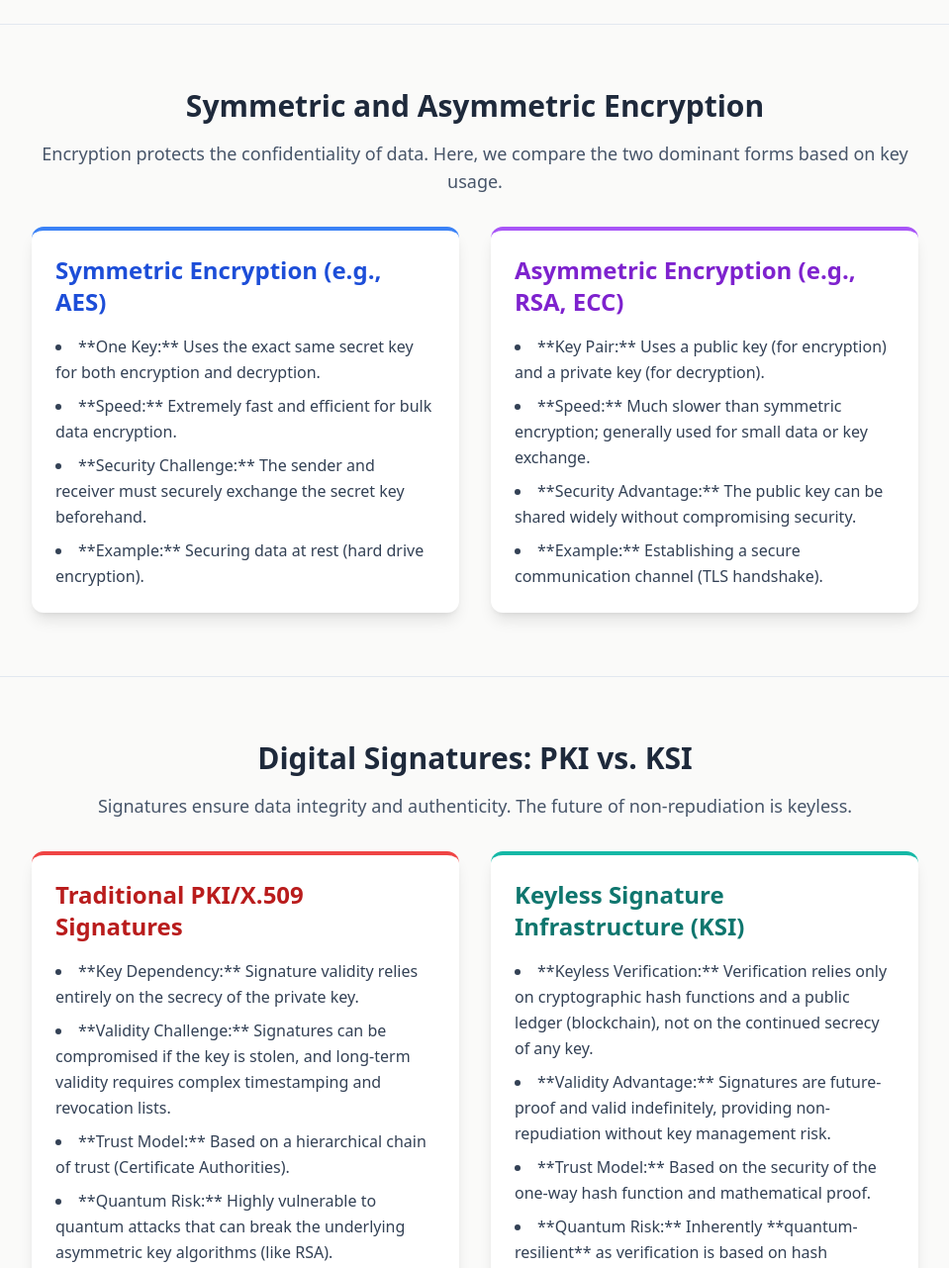
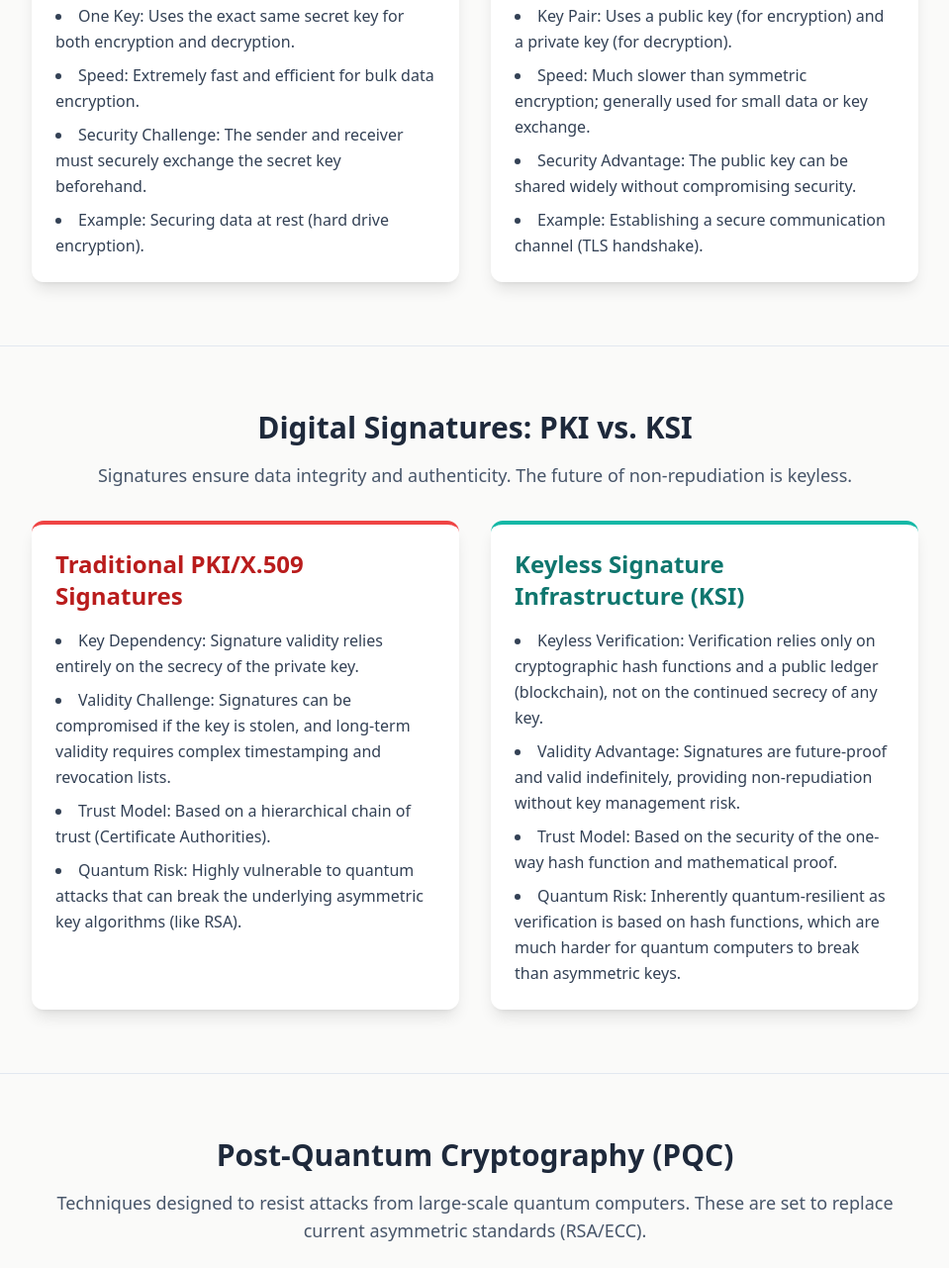
Before and after one commit to dnzengou/pqc_cryptographic_tools_analysis, a plain HTML site: page index.html in a window 1280 px wide. Shown: the part 993-2274 px from the top of the page at 99% size, without its empty margins (160-1119 px from the left). Drawn offline with nearby package versions, Linux system fonts and the light colour scheme.

```diff
--- a/index.html
+++ b/index.html
@@ -95,7 +95,7 @@
         <section id="overview" class="my-12">
             <h1 class="text-4xl md:text-5xl font-bold text-teal-800 mb-4 text-center">Cryptography's Future: Algorithms and Integrity</h1>
             <p class="text-xl text-slate-700 max-w-4xl mx-auto text-center mb-10">
-                Explore, compare, and analyze the core pillars of digital security: **Encryption**, **Digital Signatures**, and the emerging field of **Post-Quantum Cryptography (PQC)**. Use our AI tools for deep, context-aware analysis.
+                Explore, compare, and analyze the core pillars of digital security: Encryption, Digital Signatures, and the emerging field of Post-Quantum Cryptography (PQC). Use our AI tools for deep, context-aware analysis.
             </p>
         </section>
 
@@ -138,20 +138,20 @@
                 <div class="bg-white p-6 rounded-xl shadow-lg border-t-4 border-blue-500">
                     <h3 class="text-2xl font-semibold text-blue-700 mb-4">Symmetric Encryption (e.g., AES)</h3>
                     <ul class="list-disc list-inside space-y-2 text-slate-700">
-                        <li>**One Key:** Uses the exact same secret key for both encryption and decryption.</li>
-                        <li>**Speed:** Extremely fast and efficient for bulk data encryption.</li>
-                        <li>**Security Challenge:** The sender and receiver must securely exchange the secret key beforehand.</li>
-                        <li>**Example:** Securing data at rest (hard drive encryption).</li>
+                        <li>One Key: Uses the exact same secret key for both encryption and decryption.</li>
+                        <li>Speed: Extremely fast and efficient for bulk data encryption.</li>
+                        <li>Security Challenge: The sender and receiver must securely exchange the secret key beforehand.</li>
+                        <li>Example: Securing data at rest (hard drive encryption).</li>
                     </ul>
 
                 </div>
                 <div class="bg-white p-6 rounded-xl shadow-lg border-t-4 border-purple-500">
                     <h3 class="text-2xl font-semibold text-purple-700 mb-4">Asymmetric Encryption (e.g., RSA, ECC)</h3>
                     <ul class="list-disc list-inside space-y-2 text-slate-700">
-                        <li>**Key Pair:** Uses a public key (for encryption) and a private key (for decryption).</li>
-                        <li>**Speed:** Much slower than symmetric encryption; generally used for small data or key exchange.</li>
-                        <li>**Security Advantage:** The public key can be shared widely without compromising security.</li>
-                        <li>**Example:** Establishing a secure communication channel (TLS handshake).</li>
+                        <li>Key Pair: Uses a public key (for encryption) and a private key (for decryption).</li>
+                        <li>Speed: Much slower than symmetric encryption; generally used for small data or key exchange.</li>
+                        <li>Security Advantage: The public key can be shared widely without compromising security.</li>
+                        <li>Example: Establishing a secure communication channel (TLS handshake).</li>
                     </div>
                 </div>
             </div>
@@ -169,19 +169,19 @@
                 <div class="bg-white p-6 rounded-xl shadow-lg border-t-4 border-red-500">
                     <h3 class="text-2xl font-semibold text-red-700 mb-4">Traditional PKI/X.509 Signatures</h3>
                     <ul class="list-disc list-inside space-y-2 text-slate-700">
-                        <li>**Key Dependency:** Signature validity relies entirely on the secrecy of the private key.</li>
-                        <li>**Validity Challenge:** Signatures can be compromised if the key is stolen, and long-term validity requires complex timestamping and revocation lists.</li>
-                        <li>**Trust Model:** Based on a hierarchical chain of trust (Certificate Authorities).</li>
-                        <li>**Quantum Risk:** Highly vulnerable to quantum attacks that can break the underlying asymmetric key algorithms (like RSA).</li>
+                        <li>Key Dependency: Signature validity relies entirely on the secrecy of the private key.</li>
+                        <li>Validity Challenge: Signatures can be compromised if the key is stolen, and long-term validity requires complex timestamping and revocation lists.</li>
+                        <li>Trust Model: Based on a hierarchical chain of trust (Certificate Authorities).</li>
+                        <li>Quantum Risk: Highly vulnerable to quantum attacks that can break the underlying asymmetric key algorithms (like RSA).</li>
                     </ul>
                 </div>
                 <div class="bg-white p-6 rounded-xl shadow-lg border-t-4 border-teal-500">
                     <h3 class="text-2xl font-semibold text-teal-700 mb-4">Keyless Signature Infrastructure (KSI)</h3>
                     <ul class="list-disc list-inside space-y-2 text-slate-700">
-                        <li>**Keyless Verification:** Verification relies only on cryptographic hash functions and a public ledger (blockchain), not on the continued secrecy of any key.</li>
-                        <li>**Validity Advantage:** Signatures are future-proof and valid indefinitely, providing non-repudiation without key management risk.</li>
-                        <li>**Trust Model:** Based on the security of the one-way hash function and mathematical proof.</li>
-                        <li>**Quantum Risk:** Inherently **quantum-resilient** as verification is based on hash functions, which are much harder for quantum computers to break than asymmetric keys.</li>
+                        <li>Keyless Verification: Verification relies only on cryptographic hash functions and a public ledger (blockchain), not on the continued secrecy of any key.</li>
+                        <li>Validity Advantage: Signatures are future-proof and valid indefinitely, providing non-repudiation without key management risk.</li>
+                        <li>Trust Model: Based on the security of the one-way hash function and mathematical proof.</li>
+                        <li>Quantum Risk: Inherently quantum-resilient as verification is based on hash functions, which are much harder for quantum computers to break than asymmetric keys.</li>
                     </div>
 
                 </div>
@@ -199,11 +199,11 @@
             <div class="grid grid-cols-1 md:grid-cols-3 gap-6">
                 <div class="bg-white p-6 rounded-xl shadow-lg border-t-4 border-orange-500">
                     <h3 class="text-xl font-semibold text-orange-700 mb-3">Lattice-Based Crypto</h3>
-                    <p class="text-sm text-slate-600">Considered the most promising PQC category. Security is based on the computational difficulty of finding short vectors in a high-dimensional grid (lattice). **NIST Standard: CRYSTALS-Kyber.**</p>
+                    <p class="text-sm text-slate-600">Considered the most promising PQC category. Security is based on the computational difficulty of finding short vectors in a high-dimensional grid (lattice). NIST Standard: CRYSTALS-Kyber.</p>
                 </div>
                 <div class="bg-white p-6 rounded-xl shadow-lg border-t-4 border-orange-500">
                     <h3 class="text-xl font-semibold text-orange-700 mb-3">Hash-Based Signatures</h3>
-                    <p class="text-sm text-slate-600">Signatures based purely on secure hash functions. Extremely well-understood and fast, but signatures can be large, and keys are 'stateful' (used only once). **NIST Standard: XMSS / SPHINCS+**.</p>
+                    <p class="text-sm text-slate-600">Signatures based purely on secure hash functions. Extremely well-understood and fast, but signatures can be large, and keys are 'stateful' (used only once). NIST Standard: XMSS / SPHINCS+.</p>
                 </div>
                 <div class="bg-white p-6 rounded-xl shadow-lg border-t-4 border-orange-500">
                     <h3 class="text-xl font-semibold text-orange-700 mb-3">Code-Based Crypto</h3>
@@ -330,7 +330,7 @@
 
             // --- Utility Functions for LLM Calls ---
 
-            /**
+            /
              * Generic function to call the Gemini API for analysis and chat features.
              * @param {string} userQuery - The specific query from the user.
              * @param {string} systemPrompt - Instruction defining the model's persona and task.
```
